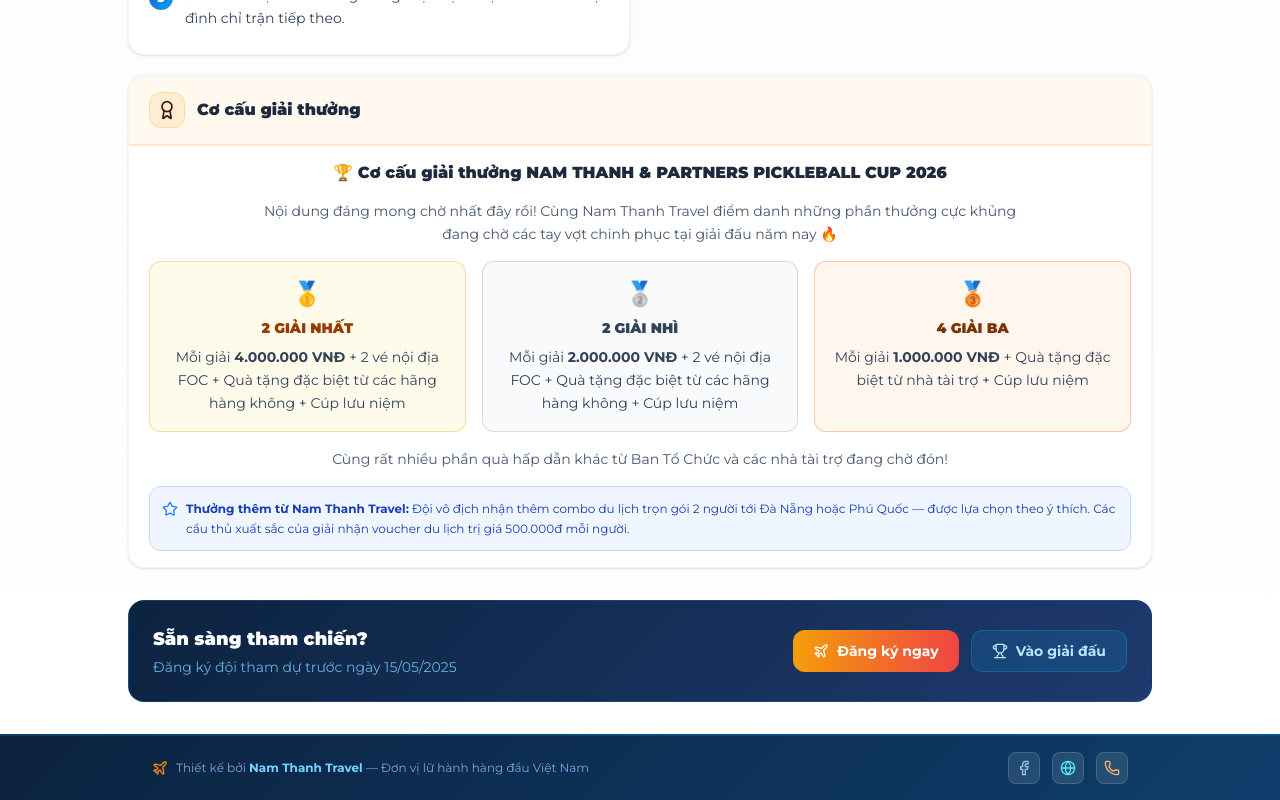
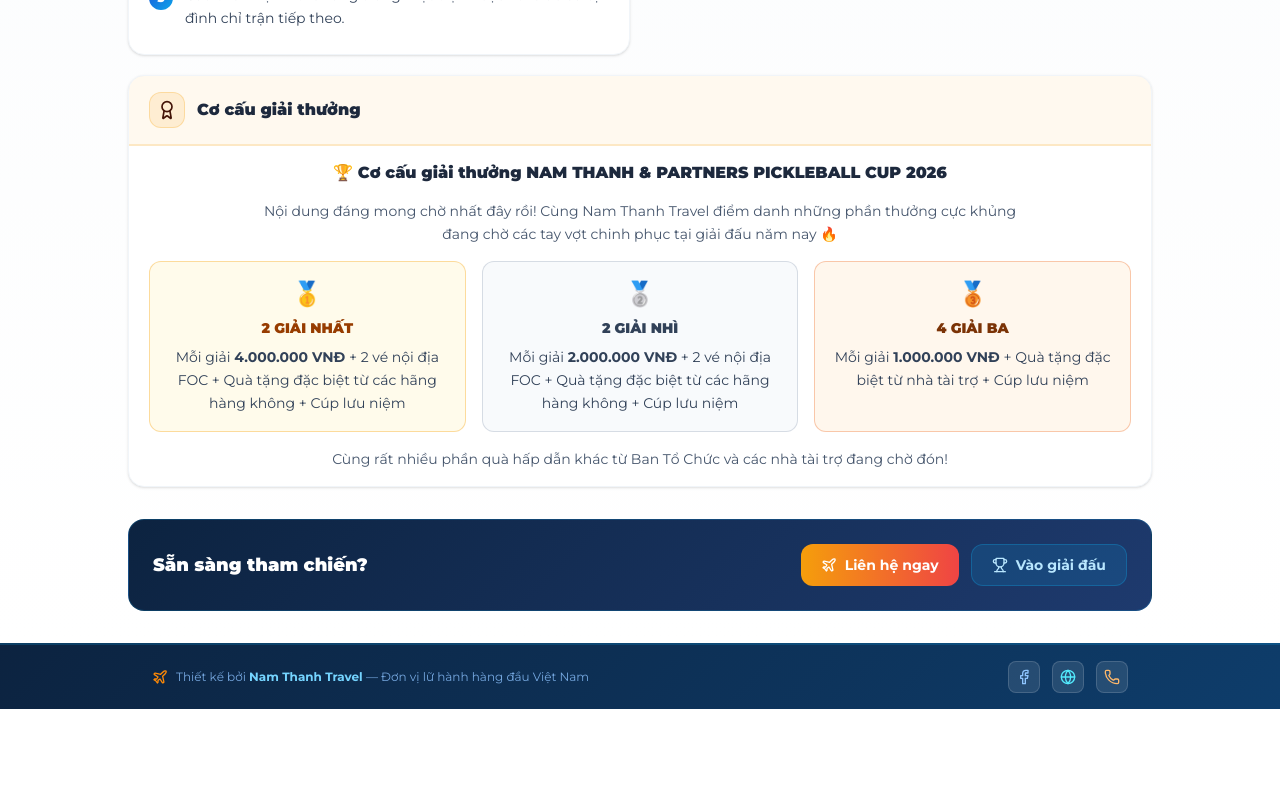
Before and after one commit to thanhtrankma/namthanhpickleballopen, a Next.js app: page /the-le in a window 1280 px wide. Shown: the part 1105-1905 px from the top of the page. After the commit the page ends 1814 px from the top, so only its background shows below. Built offline with nearby package versions, Linux system fonts and the light colour scheme.

Commit message:
Update TheLePage component: Commented out a section for future updates and modified the call-to-action link text from "Đăng ký ngay" to "Liên hệ ngay" for improved clarity.

```diff
--- a/src/app/the-le/page.tsx
+++ b/src/app/the-le/page.tsx
@@ -239,7 +239,7 @@
               </p>
             </div>
 
-            <div
+            {/* <div
               className="mt-4 p-3 rounded-xl flex items-start gap-2"
               style={{ background: "#eff6ff", border: "1px solid #bfdbfe" }}
             >
@@ -249,7 +249,7 @@
                 2 người tới Đà Nẵng hoặc Phú Quốc — được lựa chọn theo ý thích.
                 Các cầu thủ xuất sắc của giải nhận voucher du lịch trị giá 500.000đ mỗi người.
               </p>
-            </div>
+            </div> */}
           </SectionCard>
         </div>
       </div>
@@ -263,7 +263,6 @@
       >
         <div className="text-center md:text-left">
           <div className="text-white font-black text-lg">Sẵn sàng tham chiến?</div>
-          <div className="text-sky-300/80 text-sm mt-1">Đăng ký đội tham dự trước ngày 15/05/2025</div>
         </div>
         <div className="flex gap-3">
           <Link
@@ -272,7 +271,7 @@
             style={{ background: "linear-gradient(90deg,#f59e0b,#ef4444)" }}
           >
             <Plane className="w-4 h-4" />
-            Đăng ký ngay
+            Liên hệ ngay
           </Link>
           <Link
             href="/giai-dau"
```
